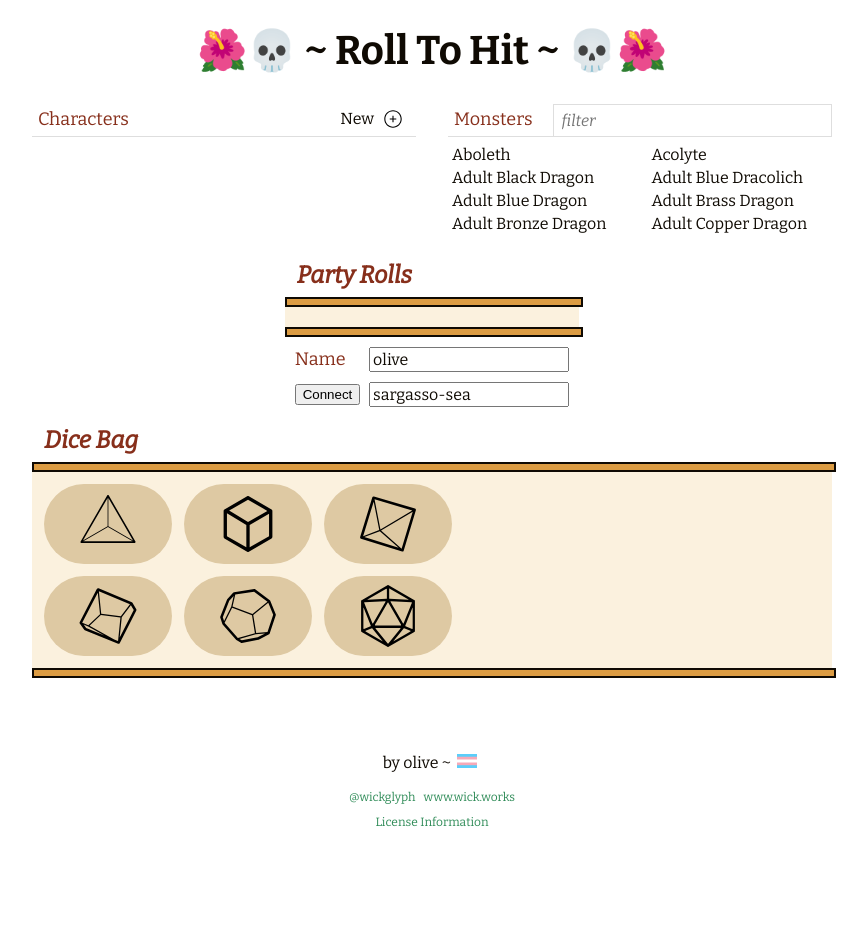
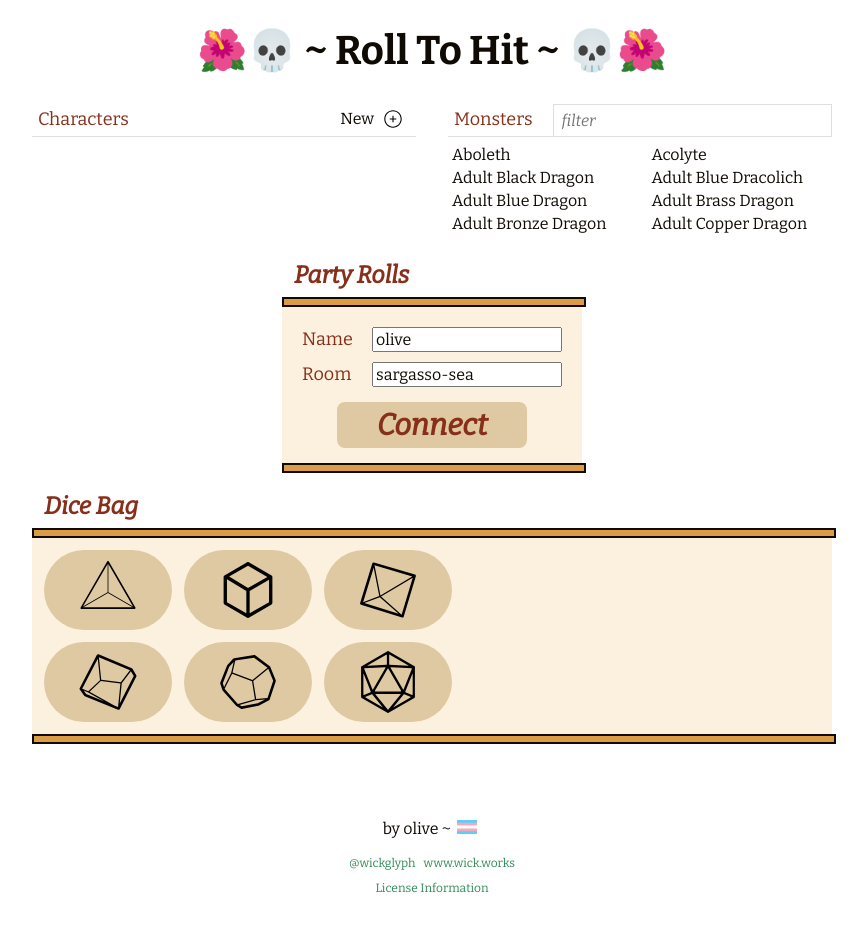
Before and after one commit to wickworks/witchdice, a React (Create React App) app: page / in a window 1280 px wide. Shown: the whole page, without its empty margins (208-1075 px from the left). Before the commit the page ends 859 px from the top, so only its background shows below. Built offline with nearby package versions, Linux system fonts and the light colour scheme.

Commit message:
connect flow & styling

```diff
--- a/src/components/PartyPanel.jsx
+++ b/src/components/PartyPanel.jsx
@@ -36,37 +36,46 @@ const PartyPanel = ({
 
 			<hr className='pumpkin-bar' />
 			<div className='party-container'>
-        {allPartyActionData && allPartyActionData.map((partyActionData, i) => {
+
+        { (!partyConnected) ? <>
+          <div className='party-name-container'>
+            <label htmlFor='party-name'>Name</label>
+            <input type='text' id='party-name' value={partyName} onChange={(e) => setPartyName(e.target.value)} />
+          </div>
+
+          <div className='party-room-container'>
+            <label htmlFor='party-room'>Room</label>
+            <input type='text' id='party-room' value={partyRoom} onChange={(e) => setPartyRoom(e.target.value)}/>
+          </div>
+          <button className='party-connect' onClick={() => connectToRoom()}>Connect</button>
+
+        </> : <>
+
+          {allPartyActionData &&
+            allPartyActionData.slice(0).reverse().map((partyActionData, i) => {
               return (
                 <PartyAction
                   partyActionData={partyActionData}
                   key={i}
                 />
               )
-        }) }
+            })
+          }
+        </> }
 			</div>
 			<hr className='pumpkin-bar' />
 
+      { partyConnected && <>
         <div className='party-name-container'>
-        <label htmlFor='party-name'>Name</label>
-        <input type='text' id='party-name' value={partyName} onChange={(value) => setPartyName(value)} />
+          <label>Name:</label>
+          <div>{partyName}</div>
         </div>
 
         <div className='party-room-container'>
-        { !partyConnected ?
-          <>
-            <button onClick={() => connectToRoom()}>
-              Connect
-            </button>
-            <input type='text' id='party-room' value={partyRoom} onChange={(value) => setPartyRoom(value)}/>
-          </>
-        :
-          <>
-            <label>Party</label>
+          <label>Party:</label>
           <div>{partyRoom}</div>
-          </>
-        }
         </div>
+      </> }
 		</div>
 	);
 }
--- a/src/components/PartyPanel.scss
+++ b/src/components/PartyPanel.scss
@@ -1,7 +1,7 @@
 @import '../fonts';
 
 .PartyPanel {
-	max-width: 300px;
+	width: 300px;
 
 	h2 {
     @include text_attack_name;
@@ -13,6 +13,9 @@
 	.party-container {
 		background-color: $parchment;
 		padding: 10px 20px;
+		min-height: 100px;
+		max-height: 600px;
+		overflow-y: auto;
 	}
 
 	.party-room-container, .party-name-container {
@@ -20,16 +23,25 @@
 		display: flex;
 		justify-content: space-between;
 		align-items: center;
-		padding: 10px 10px 0;
+		padding: 10px 0 0;
 
 		input {
 			@include text_default;
 			width: 70%;
 		}
+	}
 
-		button {
-			cursor: pointer;
-		}
+	button.party-connect {
+		@include text_roll_attacks;
+		display: block;
+		margin: 15px auto 5px;
+		padding: 5px 40px;
+		background-color: $parchment_dark;
+		border: none;
+		border-radius: 8px;
+		cursor: pointer;
+
+		&:hover { background-color: $pink; }
 	}
 
 
--- a/src/fonts.scss
+++ b/src/fonts.scss
@@ -46,6 +46,7 @@
 }
 
 @mixin text_roll_attacks {
+  font-family: 'Bitter';
   font-size: 30px;
   font-style: italic;
   font-weight: bold;
```
Also changed, not shown: 1 other file (tests, documents, lock files or other folders). Lines whose indentation alone changed are shown as unchanged.
